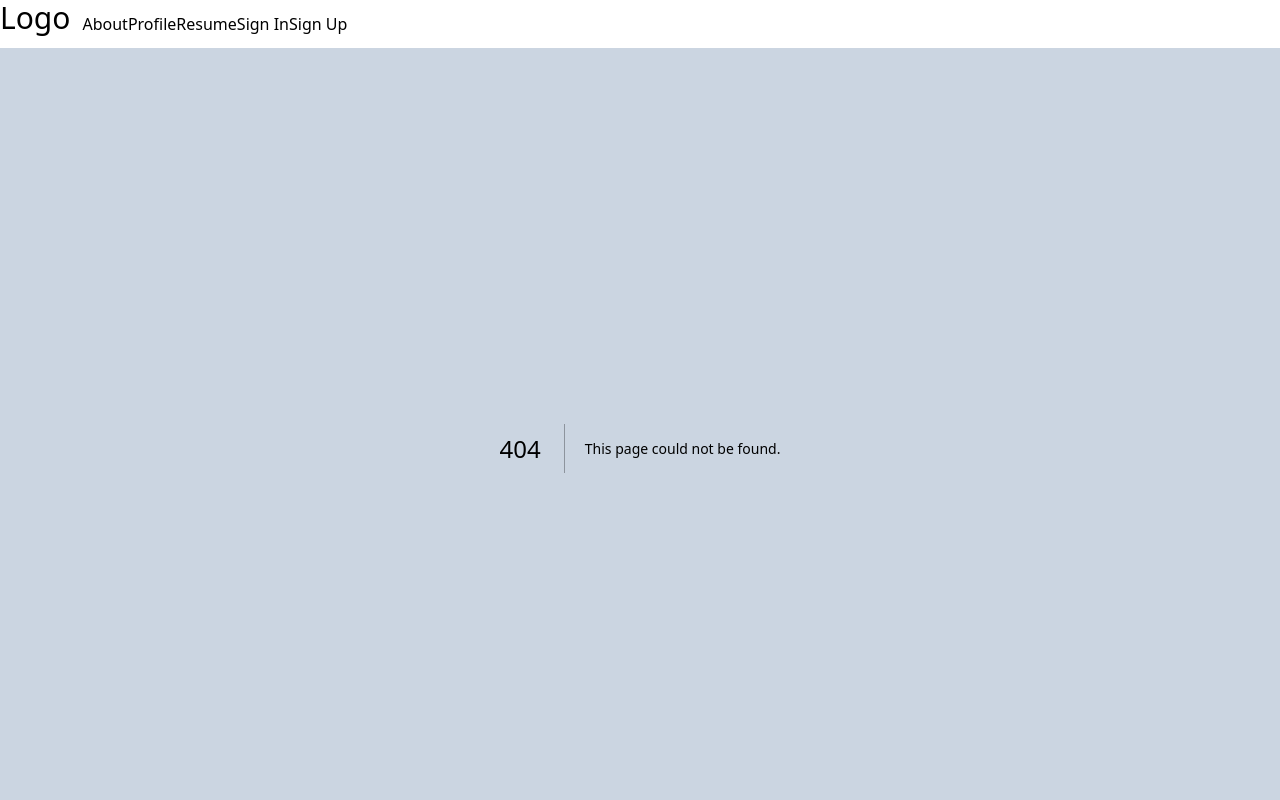
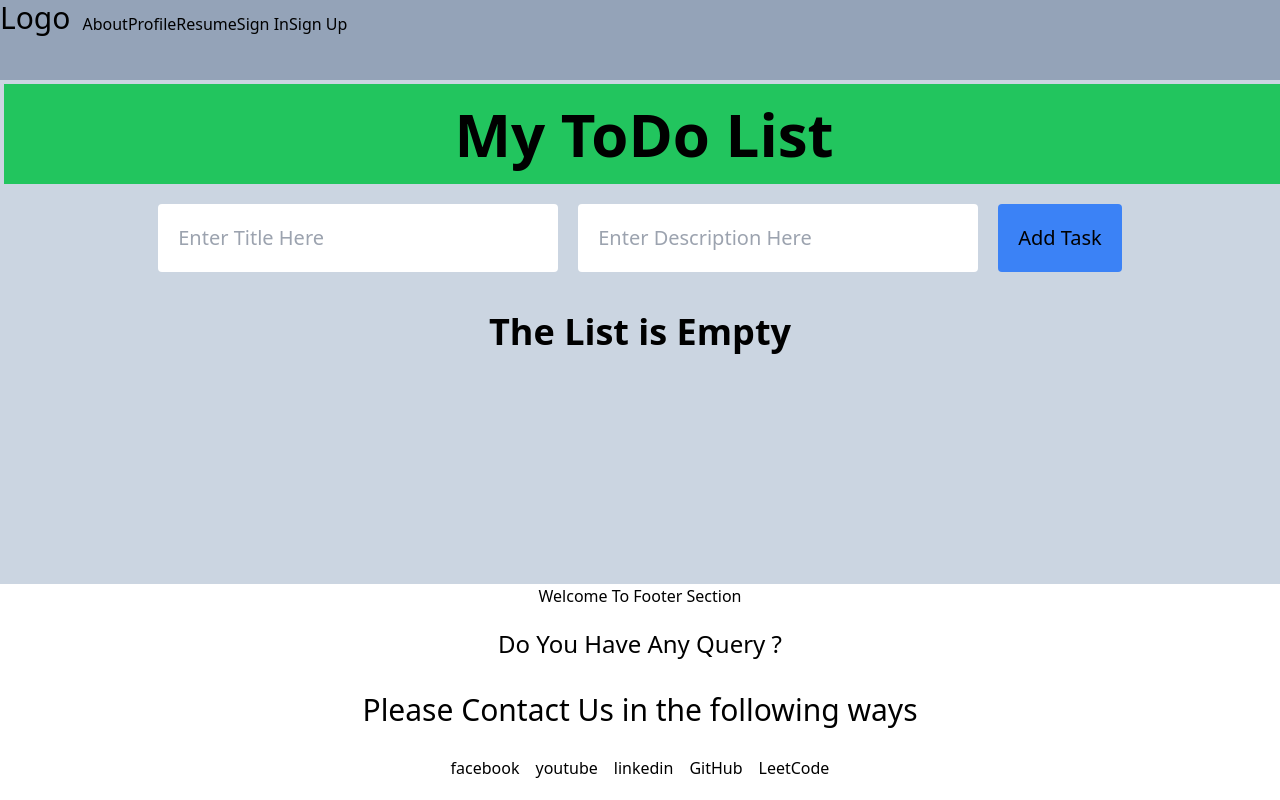
Before and after one commit to TohaShaleh/Frontend-Projects, a Next.js app in the folder my_personal_website/: page /ToDo in a window 1280 px wide. Before the commit this address had no page. Shown: the top 800 px of the page. Built offline with nearby package versions, Linux system fonts and the light colour scheme.

Commit message:
Added Todo file

```diff
--- /dev/null
+++ b/my_personal_website/app/ToDo/page.js
@@ -0,0 +1,90 @@
+"use client"
+
+import React, { useState } from 'react'
+
+const ToDo = () => {
+
+  const [title, settitle] = useState("")
+  const [descrip, setdescrip] = useState("")
+  const [store, setstore] = useState([]);
+
+  const take_title = (e) => {
+    settitle(e.target.value);
+  }
+
+  const take_descrip = (e) => {
+    setdescrip(e.target.value);
+  }
+
+  const add_title = (e) => {
+    e.preventDefault();
+    setstore([...store, { title, descrip }]);
+    setdescrip("")
+    settitle("")
+  }
+
+  const deletetask = (ind) => {
+    const delstore = [...store];
+    delstore.splice(ind, 1);
+    setstore(delstore);
+  }
+
+  return (
+    <>
+
+        <div>
+          <h1 className='text-4xl md:text-6xl font-bold text-center bg-green-500 w-full h-[80px] md:h-[100px] flex justify-center items-center m-1'>
+            My ToDo List
+          </h1>
+        </div>
+
+        <form onSubmit={add_title} className='flex flex-col md:flex-row items-center justify-center gap-5 mt-5'>
+          {/* Changed to flex-col on small screens, flex-row on medium and above */}
+          <input type='text' placeholder='Enter Title Here' required
+            value={title}
+            onChange={take_title}
+            className='w-full md:w-[400px] rounded p-3 md:p-5 text-lg md:text-xl'
+            // Adjusted width, padding, and font size for responsiveness
+          />
+
+          <input type='text' placeholder='Enter Description Here' required
+            value={descrip}
+            onChange={take_descrip}
+            className='w-full md:w-[400px] rounded p-3 md:p-5 text-lg md:text-xl'
+            // Adjusted width, padding, and font size for responsiveness
+          />
+
+          <button type='submit' className='w-full md:w-auto text-xl rounded bg-blue-500 p-3 md:p-5 hover:bg-yellow-400'>
+            Add Task
+          </button>
+        </form>
+
+        {store.length === 0 ? (
+          <h1 className='font-bold text-2xl md:text-4xl text-center mt-10'>The List is Empty</h1>
+        ) : (
+          <div className='mt-7 bg-slate-400 p-3 rounded'>
+            {store.map((item, ind) => {
+              return (
+                <div key={ind} className='flex flex-col md:flex-row justify-center items-center gap-5 mb-7'>
+                  {/* Changed to flex-col on small screens, flex-row on medium and above */}
+                  <h1 className='w-full md:w-[300px] text-2xl md:text-3xl text-center md:text-left'>
+                    {item.title}
+                  </h1>
+                  <h1 className='w-full md:w-[300px] text-xl md:text-2xl text-center md:text-left'>
+                    {item.descrip}
+                  </h1>
+                  <button onClick={() => deletetask(ind)}
+                    className='bg-red-600 rounded hover:bg-green-500 p-2 md:p-3'>
+                    Delete Task
+                  </button>
+                </div>
+              )
+            })}
+          </div>
+        )}
+
+    </>
+  )
+}
+
+export default ToDo
```
